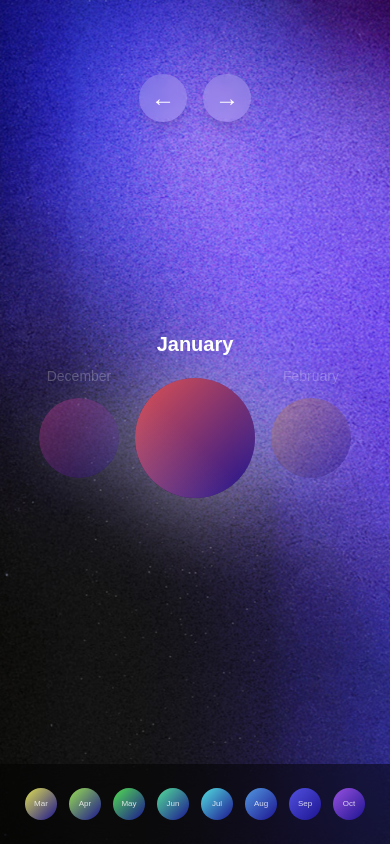
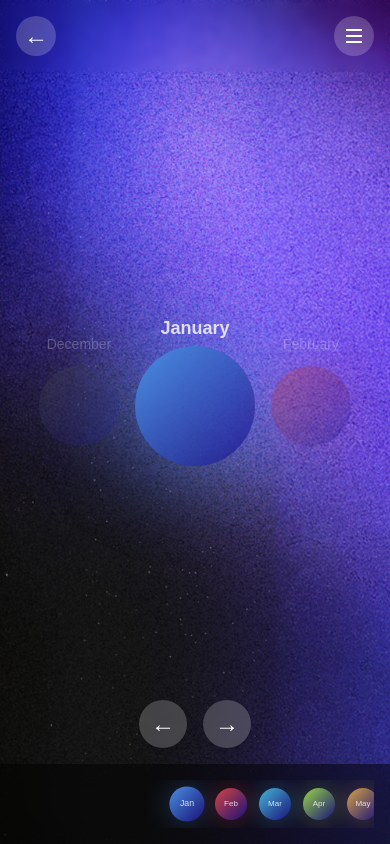
Before and after one commit to Nissorn/FeelVerse, a React (Vite) app in the folder client/: page /solar in a window 390 px wide. Built offline with nearby package versions, Linux system fonts and the light colour scheme; a web font is replaced by a local one.

Commit message:
create more solar page

```diff
--- a/client/src/components/Solar.jsx
+++ b/client/src/components/Solar.jsx
@@ -6,19 +6,38 @@ const Solar = () => {
   const [selectedCircle, setSelectedCircle] = useState(1);
   const [slideDirection, setSlideDirection] = useState('none');
 
-  // Generate positions for 12 circles in a circular pattern
+  // Mood colors mapping (this would typically come from backend)
+  // Mood colors mapping with default color
+  const defaultColor = '#4A90E2'; // use this color for color that not use
+  const moodColors = {
+    January: '#4A90E2',    // Example: Calm/Neutral
+    February: '#D64545',   // Example: Angry/Intense
+    March: '#45B7D6',      // Example: Peaceful
+    April: '#98D645',      // Example: Happy
+    May: '#D6A345',        // Example: Anxious
+    June: '#9945D6',       // Example: Creative
+    July: '#D64599',       // Example: Passionate
+    August: '#45D682',     // Example: Refreshed
+    September: '#8B572A',  // Example: Stressed
+    October: '#7ED321',    // Example: Energetic
+    November: '#F5A623',   // Example: Mixed
+    December: '#4A4A4A'    // Example: Melancholic
+  };
+
+  //Create 12 circle for each month
   const circles = Array.from({ length: 12 }, (_, index) => {
     const angle = (index * 30) * (Math.PI / 180);
     const radius = 200;
     const x = Math.cos(angle) * radius;
     const y = Math.sin(angle) * radius;
     const months = ['January', 'February', 'March', 'April', 'May', 'June', 'July', 'August', 'September', 'October', 'November', 'December'];
+    const month = months[index];
     return {
       id: index + 1,
       x,
       y,
-      month: months[index],
-      color: `hsl(${index * 30}, 70%, 60%)`
+      month,
+      color: moodColors[month] // Use mood color from mapping
     };
   });
 
@@ -52,28 +71,45 @@ const Solar = () => {
   const prevCircleIndex = selectedCircle === 1 ? circles.length - 1 : selectedCircle - 2;
   const nextCircleIndex = selectedCircle === circles.length ? 0 : selectedCircle;
 
+  const [isHolding, setIsHolding] = useState(false);
+  const [showSolarText, setShowSolarText] = useState(false);
+
+  const handlePressStart = () => {
+    setIsHolding(true);
+    setTimeout(() => {
+      if (isHolding) {
+        setShowSolarText(true);
+      }
+    }, 1000);
+  };
+
+  const handlePressEnd = () => {
+    setIsHolding(false);
+    setShowSolarText(false);
+  };
+
   return (
     <div className="relative min-h-screen flex flex-col items-center justify-center bg-black/0 overflow-hidden">
-      {/* Navigation buttons for small screens */}
-      <div className="md:hidden flex justify-center gap-4 mb-4 px-4">
+      {/*Navigation Bar */}
+      <div className="fixed top-0 left-0 right-0 z-50 flex justify-between items-center p-4 bg-transparent backdrop-blur-sm">
         <button
-          onClick={() => handleNavigation('left')}
-          className="w-12 h-12 rounded-full bg-white/20 hover:bg-white/30 backdrop-blur-sm
-                     flex items-center justify-center transition-all duration-300 hover:scale-110 shadow-lg"
-          aria-label="Previous circle"
+          className="w-10 h-10 rounded-full bg-white/20 hover:bg-white/30 backdrop-blur-sm
+                     flex items-center justify-center transition-all duration-300 hover:scale-110"
+          onClick={() => navigate(-1)}
+          aria-label="Back"
         >
           <span className="text-2xl text-white">←</span>
         </button>
         <button
-          onClick={() => handleNavigation('right')}
-          className="w-12 h-12 rounded-full bg-white/20 hover:bg-white/30 backdrop-blur-sm
-                     flex items-center justify-center transition-all duration-300 hover:scale-110 shadow-lg"
-          aria-label="Next circle"
+          className="w-10 h-10 rounded-full bg-white/20 hover:bg-white/30 backdrop-blur-sm
+                     flex flex-col items-center justify-center gap-1 p-2 transition-all duration-300 hover:scale-110"
+          aria-label="Menu"
         >
-          <span className="text-2xl text-white">→</span>
+          <span className="w-4 h-[2px] bg-white"></span>
+          <span className="w-4 h-[2px] bg-white"></span>
+          <span className="w-4 h-[2px] bg-white"></span>
         </button>
       </div>
-
       {/* Main display area with circles */}
       <div className="relative w-full max-w-[1200px] h-[600px] flex items-center justify-center mb-8 px-4 sm:px-8 md:px-12">
         {/* Navigation buttons for medium and larger screens */}
@@ -102,8 +138,8 @@ const Solar = () => {
           <div
             className="w-[80px] h-[80px] sm:w-40 sm:h-40 rounded-full transition-all duration-500 transform opacity-40 mr-4 sm:mr-16 relative"
             style={{
-              background: `linear-gradient(135deg, ${circles[prevCircleIndex].color}, #1c1390)`,
-              boxShadow: '0 0 40px 10px rgba(255,255,255,0.2)'
+              background: `linear-gradient(135deg, ${circles[prevCircleIndex].color}, rgba(28, 19, 144, 0.8))`,
+              boxShadow: `0 0 40px 10px ${circles[prevCircleIndex].color}40`
             }}
           >
             <span className="absolute -top-8 left-1/2 -translate-x-1/2 text-white/60 text-sm sm:text-base font-medium">
@@ -112,26 +148,38 @@ const Solar = () => {
           </div>
 
           {/* Large active circle */}
+
           <div
             className={`w-[120px] h-[120px] sm:w-64 sm:h-64 rounded-full transition-all duration-500 transform hover:scale-105 ${slideDirection} relative`}
             style={{
-              background: `linear-gradient(135deg, ${circles[selectedCircle - 1].color}, #1c1390)`,
-              boxShadow: '0 0 80px 20px rgba(255,255,255,0.3)'
+              background: `linear-gradient(135deg, ${circles[selectedCircle - 1].color}, rgba(28, 19, 144, 0.8))`,
+              boxShadow: `0 0 80px 20px ${circles[selectedCircle - 1].color}60`
             }}
+            onMouseDown={handlePressStart}
+            onMouseUp={handlePressEnd}
+            onMouseLeave={handlePressEnd}
+            onTouchStart={handlePressStart}
+            onTouchEnd={handlePressEnd}
+            onTouchCancel={handlePressEnd}
           >
-            {/* Inner glow effect */}
-            <div className="w-full h-full rounded-full bg-gradient-to-tr from-white/10 via-transparent to-transparent" />
-            <span className="absolute -top-12 left-1/2 -translate-x-1/2 text-white text-xl sm:text-2xl font-bold">
+            <span className="absolute -top-8 left-1/2 -translate-x-1/2 text-white/80 text-lg sm:text-2xl font-bold">
               {circles[selectedCircle - 1].month}
             </span>
+            {showSolarText && (
+              <div className="absolute bottom-4 left-1/2 -translate-x-1/2 text-2xl font-bold transition-opacity duration-300">
+                <span className="text-transparent bg-clip-text bg-gradient-to-r from-white to-[#EBE0FF]">
+                  Solar
+                </span>
+              </div>
+            )}
           </div>
 
           {/* Next circle (smaller and less opaque) */}
           <div
             className="w-[80px] h-[80px] sm:w-40 sm:h-40 rounded-full transition-all duration-500 transform opacity-40 ml-4 sm:ml-16 relative"
             style={{
-              background: `linear-gradient(135deg, ${circles[nextCircleIndex].color}, #1c1390)`,
-              boxShadow: '0 0 40px 10px rgba(255,255,255,0.2)'
+              background: `linear-gradient(135deg, ${circles[nextCircleIndex].color}, rgba(28, 19, 144, 0.8))`,
+              boxShadow: `0 0 40px 10px ${circles[nextCircleIndex].color}40`
             }}
           >
             <span className="absolute -top-8 left-1/2 -translate-x-1/2 text-white/60 text-sm sm:text-base font-medium">
@@ -142,15 +190,47 @@ const Solar = () => {
       </div>
 
       {/* Bottom selection menu */}
+      {/* Navigation buttons for small screens - moved to bottom */}
+      <div className="md:hidden flex justify-center gap-4 mb-4 px-4 fixed bottom-20 left-0 right-0 z-10">
+        <button
+          onClick={() => handleNavigation('left')}
+          className="w-12 h-12 rounded-full bg-white/20 hover:bg-white/30 backdrop-blur-sm
+                     flex items-center justify-center transition-all duration-300 hover:scale-110 shadow-lg"
+          aria-label="Previous circle"
+        >
+          <span className="text-2xl text-white">←</span>
+        </button>
+        <button
+          onClick={() => handleNavigation('right')}
+          className="w-12 h-12 rounded-full bg-white/20 hover:bg-white/30 backdrop-blur-sm
+                     flex items-center justify-center transition-all duration-300 hover:scale-110 shadow-lg"
+          aria-label="Next circle"
+        >
+          <span className="text-2xl text-white">→</span>
+        </button>
+      </div>
+
       <div className="fixed bottom-0 left-0 right-0 bg-black/50 backdrop-blur-md p-4">
-        <div className="flex justify-center items-center gap-3 sm:gap-4 overflow-x-auto py-2 px-4 max-w-4xl mx-auto">
+        <div
+          className="flex justify-start items-center gap-3 sm:gap-4 overflow-x-auto py-2 px-4 max-w-4xl mx-auto snap-x snap-mandatory touch-pan-x"
+          style={{
+            scrollBehavior: 'smooth',
+            WebkitOverflowScrolling: 'touch',
+            scrollSnapType: 'x mandatory',
+            msOverflowStyle: 'none',
+            scrollbarWidth: 'none',
+            paddingLeft: 'calc(50% - 24px)',
+            paddingRight: 'calc(50% - 24px)'
+          }}
+        >
           {circles.map(({ id, color, month }) => (
             <button
               key={`menu-${id}`}
               className={`flex-shrink-0 w-8 h-8 sm:w-12 sm:h-12 rounded-full transition-all duration-300
-                        hover:scale-110 ${selectedCircle === id ? 'ring-2 ring-white scale-110' : ''} relative`}
+                        hover:scale-110 ${selectedCircle === id ? 'ring-2 ring-white scale-110' : ''} relative snap-center`}
               style={{
-                background: `linear-gradient(135deg, ${color}, #1c1390)`
+                background: `linear-gradient(135deg, ${color}, rgba(28, 19, 144, 0.8))`,
+                boxShadow: `0 0 20px 5px ${color}30`
               }}
               onClick={() => handleCircleClick(id)}
               aria-label={`Select ${month}`}
@@ -161,6 +241,11 @@ const Solar = () => {
             </button>
           ))}
         </div>
+        <style jsx>{`
+          .overflow-x-auto::-webkit-scrollbar {
+            display: none;
+          }
+        `}</style>
       </div>
 
       <style jsx>{`
```
Also changed, not shown: client/src/components/Home.jsx (+14 -8 lines).
